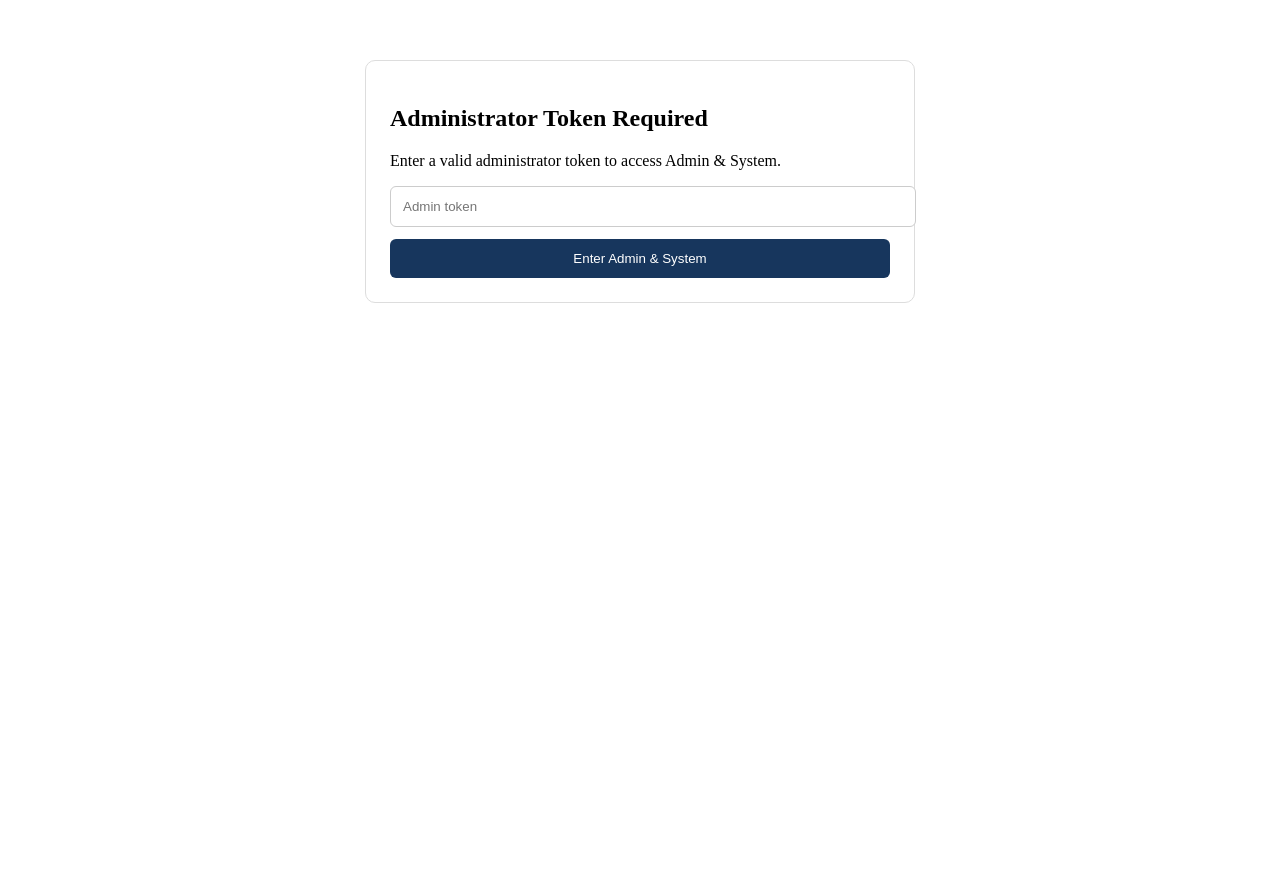
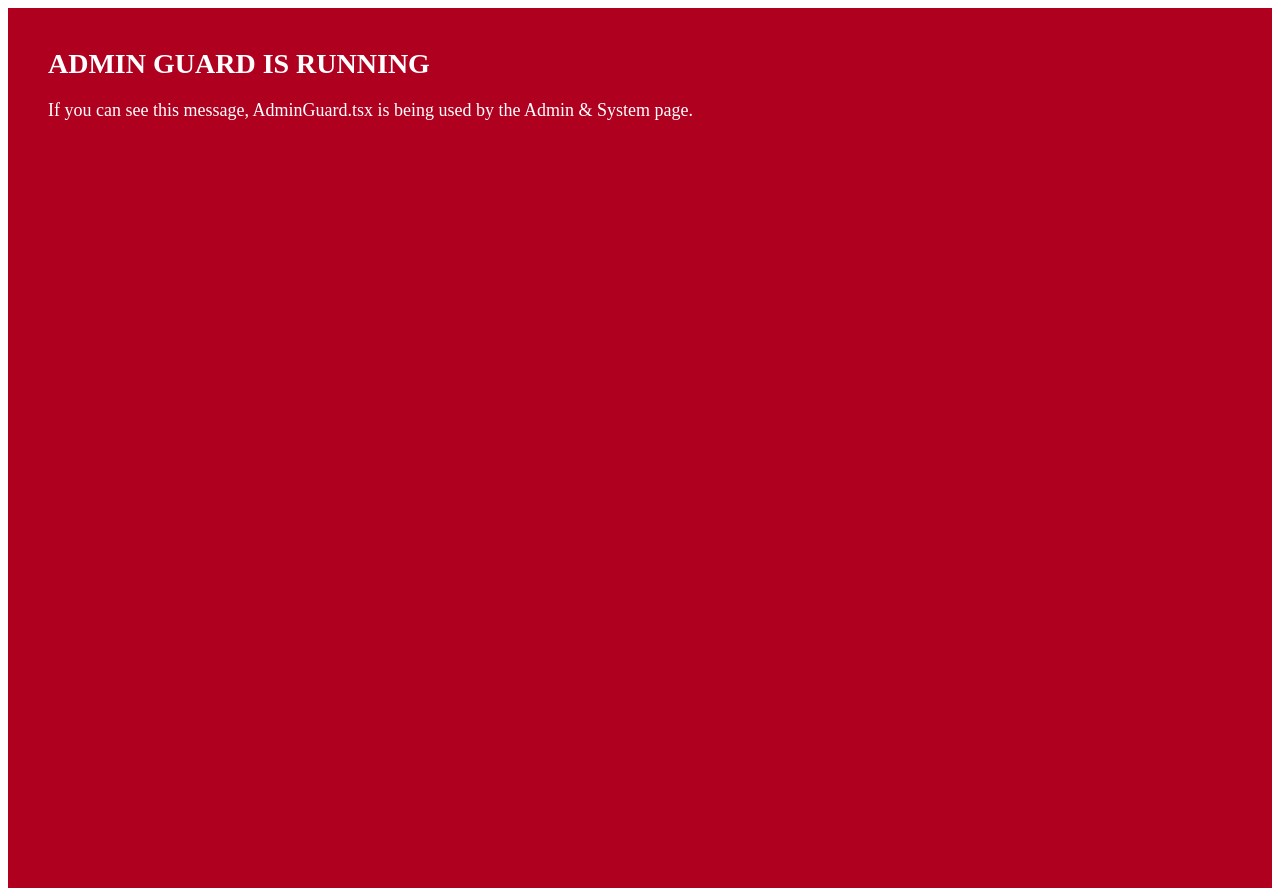
Before and after one commit to selemaniseif12/ai_biosensing_frontend, a Next.js app: page /admin-system in a window 1280 px wide. Before the commit the page ends 800 px from the top, so only its background shows below. Built offline with nearby package versions, Linux system fonts and the light colour scheme; no server answers.

Commit message:
Test AdminGuard rendering

```diff
--- a/app/dashboard/components/AdminGuard.tsx
+++ b/app/dashboard/components/AdminGuard.tsx
@@ -1,153 +1,37 @@
 "use client";
 
-import { useEffect, useState } from "react";
+import React from "react";
 
 type AdminGuardProps = {
   children: React.ReactNode;
 };
 
-const API_BASE =
-  process.env.NEXT_PUBLIC_API_URL ||
-  "https://your-render-backend.onrender.com";
-
 export default function AdminGuard({
   children,
 }: AdminGuardProps) {
-  const [loading, setLoading] = useState(true);
-  const [authorized, setAuthorized] = useState(false);
-  const [token, setToken] = useState("");
-  const [error, setError] = useState("");
+  return (
+    <div
+      style={{
+        minHeight: "100vh",
+        background: "#b00020",
+        color: "#ffffff",
+        padding: "40px",
+        fontSize: "28px",
+        fontWeight: "bold",
+      }}
+    >
+      ADMIN GUARD IS RUNNING
 
-  async function verifyAdminToken(adminToken: string) {
-    try {
-      const response = await fetch(
-        `${API_BASE}/admin-system/?token=${encodeURIComponent(
-          adminToken
-        )}`
-      );
-
-      if (!response.ok) {
-        throw new Error("Invalid token");
-      }
-
-      const result = await response.json();
-
-      if (result.access === "granted") {
-        localStorage.setItem(
-          "admin_token",
-          adminToken
-        );
-
-        setAuthorized(true);
-        setError("");
-        return;
-      }
-
-      throw new Error("Access denied");
-    } catch {
-      localStorage.removeItem("admin_token");
-      setAuthorized(false);
-      setError("Invalid administrator token.");
-    } finally {
-      setLoading(false);
-    }
-  }
-
-  useEffect(() => {
-    const storedToken =
-      localStorage.getItem("admin_token");
-
-    if (!storedToken) {
-      setLoading(false);
-      return;
-    }
-
-    verifyAdminToken(storedToken);
-  }, []);
-
-  async function handleSubmit(
-    e: React.FormEvent
-  ) {
-    e.preventDefault();
-
-    setLoading(true);
-
-    await verifyAdminToken(token);
-  }
-
-  if (loading) {
-    return (
-      <div style={{ padding: "24px" }}>
-        <p>Verifying administrator token...</p>
-      </div>
-    );
-  }
-
-  if (!authorized) {
-    return (
       <div
         style={{
-          maxWidth: "500px",
-          margin: "60px auto",
-          padding: "24px",
-          border: "1px solid #ddd",
-          borderRadius: "10px",
-          background: "#fff",
+          marginTop: "20px",
+          fontSize: "18px",
+          fontWeight: "normal",
         }}
       >
-        <h2>Administrator Token Required</h2>
-
-        <p>
-          Enter a valid administrator token
-          to access Admin & System.
-        </p>
-
-        {error && (
-          <div
-            style={{
-              color: "#c62828",
-              marginBottom: "12px",
-            }}
-          >
-            {error}
-          </div>
-        )}
-
-        <form onSubmit={handleSubmit}>
-          <input
-            type="password"
-            value={token}
-            onChange={(e) =>
-              setToken(e.target.value)
-            }
-            placeholder="Admin token"
-            style={{
-              width: "100%",
-              padding: "12px",
-              marginBottom: "12px",
-              border: "1px solid #ccc",
-              borderRadius: "6px",
-            }}
-          />
-
-          <button
-            type="submit"
-            style={{
-              width: "100%",
-              padding: "12px",
-              background: "#17365d",
-              color: "#fff",
-              border: 0,
-              borderRadius: "6px",
-              cursor: "pointer",
-            }}
-          >
-            Enter Admin & System
-          </button>
-        </form>
+        If you can see this message, AdminGuard.tsx is being used by the
+        Admin & System page.
       </div>
-    );
-  }
-
-  return <>{children}</>;
+    </div>
+  );
 }
```
